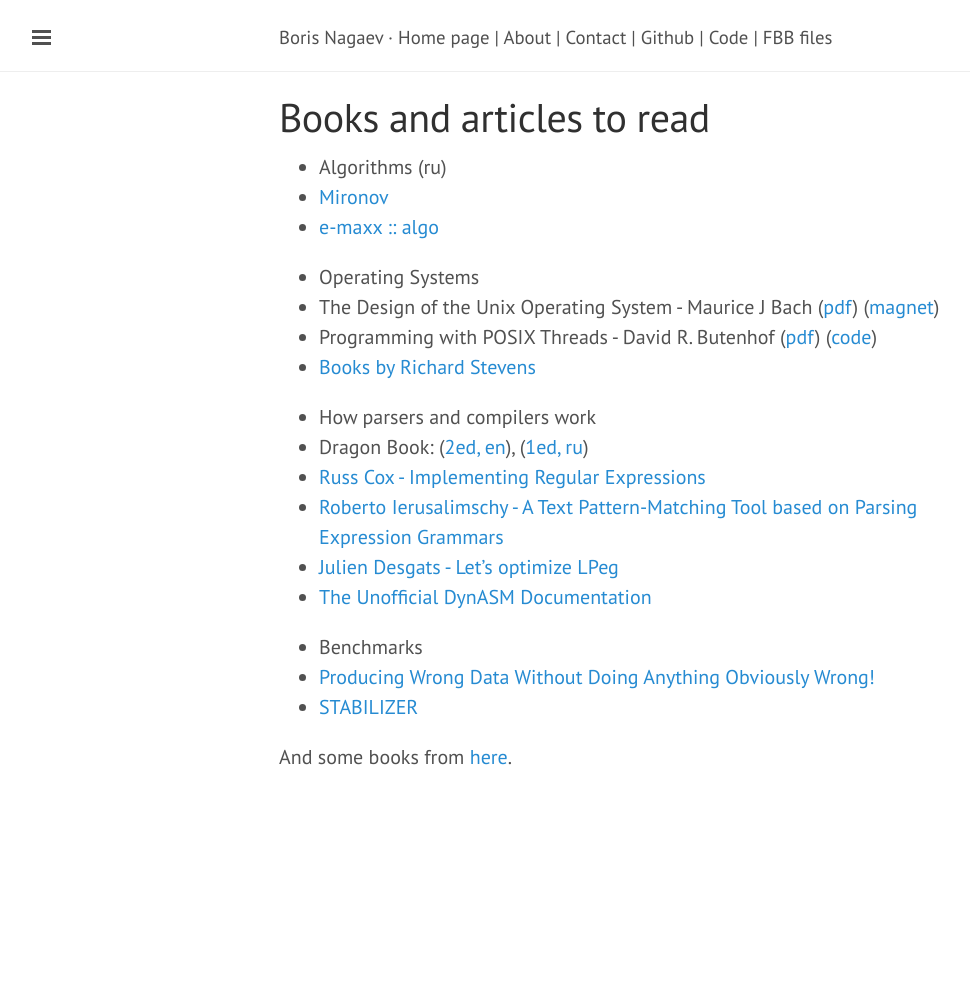
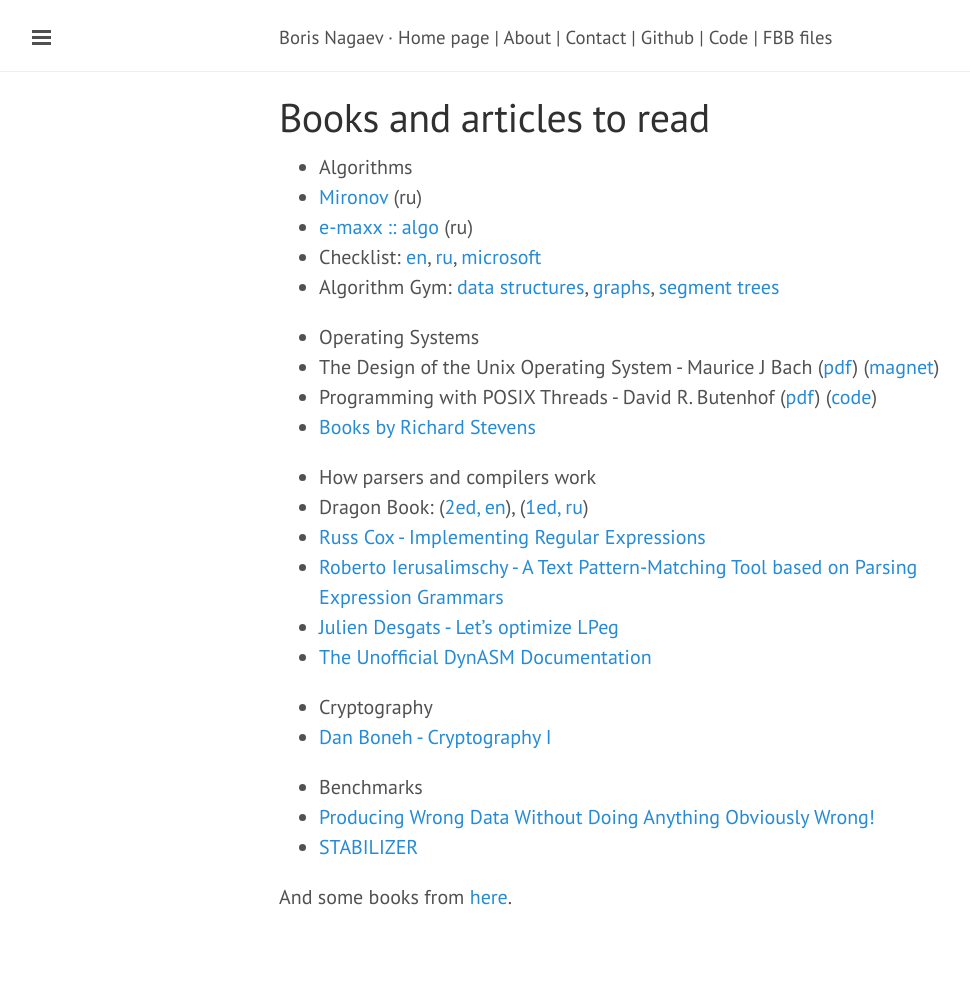
Before and after one commit to starius/starius.github.io, a Jekyll site: the page built from links.md, in a window 1280 px wide. Shown: the whole page, without its empty margins (1-971 px from the left). Built offline with Jekyll 4.4.1, drawn with Linux system fonts in a browser that asks for light colours; Markdown is read by kramdown in place of the engine named in the settings; before the commit the page ends 900 px from its top, so only the background shows below that.

Commit message:
links: more algorithms; cryptograpy I

```diff
--- a/links.md
+++ b/links.md
@@ -3,9 +3,17 @@
 title: Books and articles to read
 ---
 
- * Algorithms (ru)
-  * [Mironov][mironov]
-  * [e-maxx :: algo][emaxx]
+ * Algorithms
+  * [Mironov][mironov] (ru)
+  * [e-maxx :: algo][emaxx] (ru)
+  * Checklist:
+    [en][algo-checklist-en],
+    [ru][algo-checklist-ru],
+    [microsoft][microsoft]
+  * Algorithm Gym:
+    [data structures][gym-struct],
+    [graphs][gym-graph],
+    [segment trees][gym-segtree]
 
  * Operating Systems
   * The Design of the Unix Operating System -
@@ -26,6 +34,9 @@
   * [Julien Desgats - Let's optimize LPeg][lpeg-opt]
   * [The Unofficial DynASM Documentation][dynasm]
 
+ * Cryptography
+  * [Dan Boneh - Cryptography I][cryptoI]
+
  * Benchmarks
   * [Producing Wrong Data Without Doing Anything Obviously
     Wrong!][benchmark-bias]
@@ -35,6 +46,12 @@
 
 [mironov]: https://starius.ru/fbb/V/alg/algBook.pdf
 [emaxx]: http://e-maxx.ru/upload/e-maxx_algo.pdf
+[algo-checklist-en]: https://discuss.codechef.com/questions/48877/data-structures-and-algorithms
+[algo-checklist-ru]: https://sharpc.livejournal.com/67583.html
+[microsoft]: https://polycode.livejournal.com/29426.html
+[gym-struct]: http://codeforces.com/blog/entry/15729
+[gym-graph]: http://codeforces.com/blog/entry/16221
+[gym-segtree]: http://codeforces.com/blog/entry/15890
 
 [unix-design-magnet]: magnet:?xt=urn:btih:a1e3f229aeb217931880a157c6f344dd7c68ae3d
 [unix-design-pdf]: http://www.mediafire.com/download/r9cg3qb818avc2j/design-of-the-unix-operating-system-maurice-bach-1986-scan-ocr.pdf
```
Also changed, not shown: other parts of links.md (+2 -0 lines).
